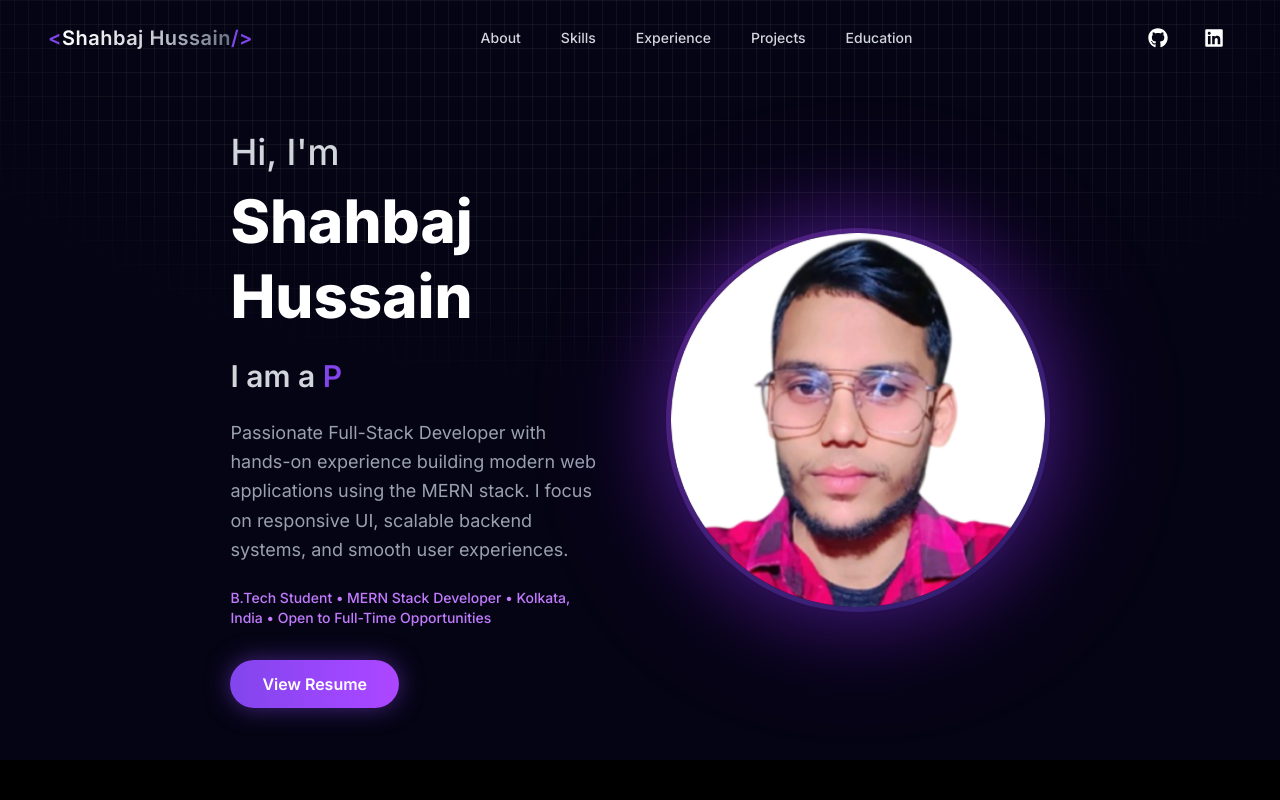
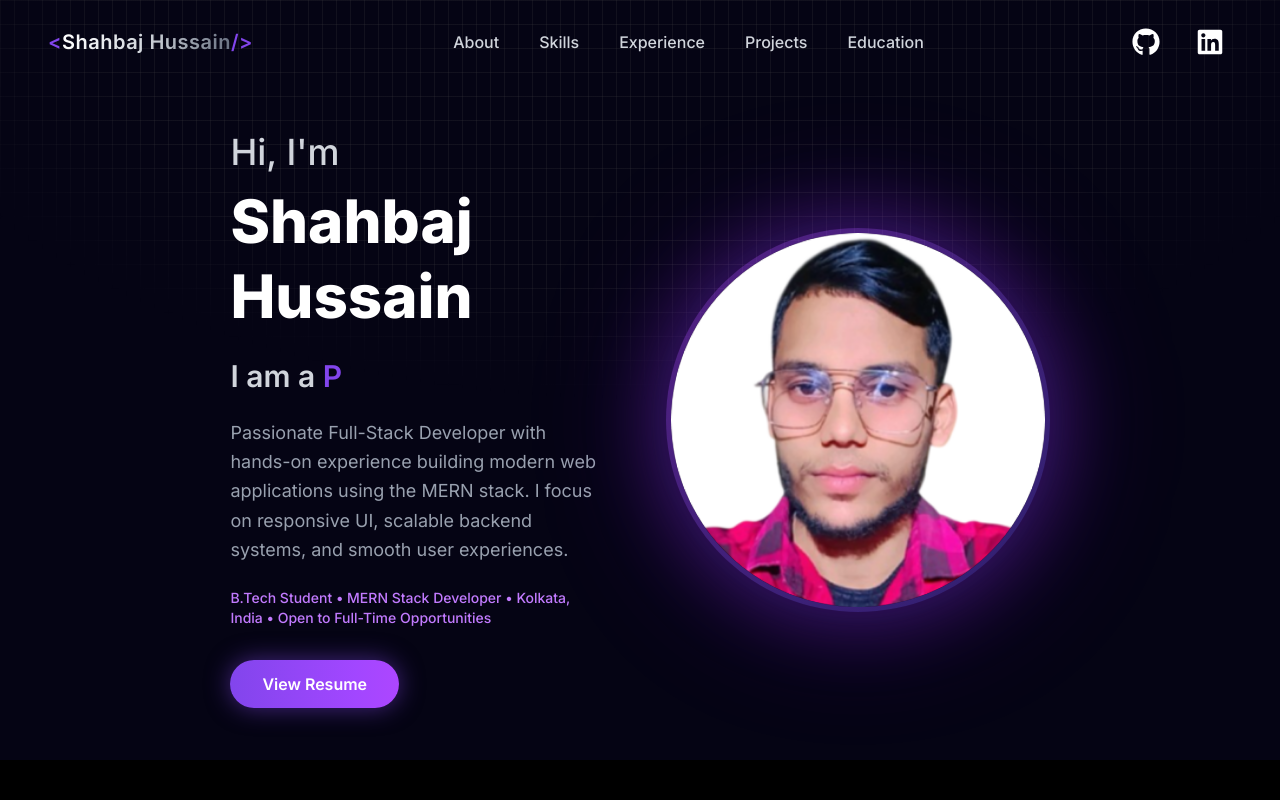
Before and after one commit to shahbaj00786/Shahbaj_Hussain_portfolio, a React (Vite) app in the folder my_portfolio/: page / in a window 1280 px wide. Shown: the top 800 px of the page. Built offline with nearby package versions, Linux system fonts and the light colour scheme.

Commit message:
font chnage

```diff
--- a/my_portfolio/src/components/Navbar/Navbar.jsx
+++ b/my_portfolio/src/components/Navbar/Navbar.jsx
@@ -56,7 +56,7 @@ export const Navbar = () => {
         </div>
 
         {/*DESKTOP MENU */}
-        <ul className="hidden md:flex items-center gap-10 text-sm font-medium text-gray-300">
+        <ul className="hidden md:flex items-center gap-10 text-md font-medium text-gray-300">
           {menuItems.map((item) => (
             <li key={item.id} className="relative group">
               <button
@@ -89,7 +89,7 @@ export const Navbar = () => {
             rel="noopener noreferrer"
             className="p-2 rounded-full hover:bg-white/10 transition-all duration-300 hover:scale-110"
           >
-            <FaGithub size={20} />
+            <FaGithub size={28} />
           </a>
 
           <a
@@ -98,7 +98,7 @@ export const Navbar = () => {
             rel="noopener noreferrer"
             className="p-2 rounded-full hover:bg-white/10 transition-all duration-300 hover:scale-110"
           >
-            <FaLinkedin size={20} />
+            <FaLinkedin size={28} />
           </a>
         </div>
 
```
